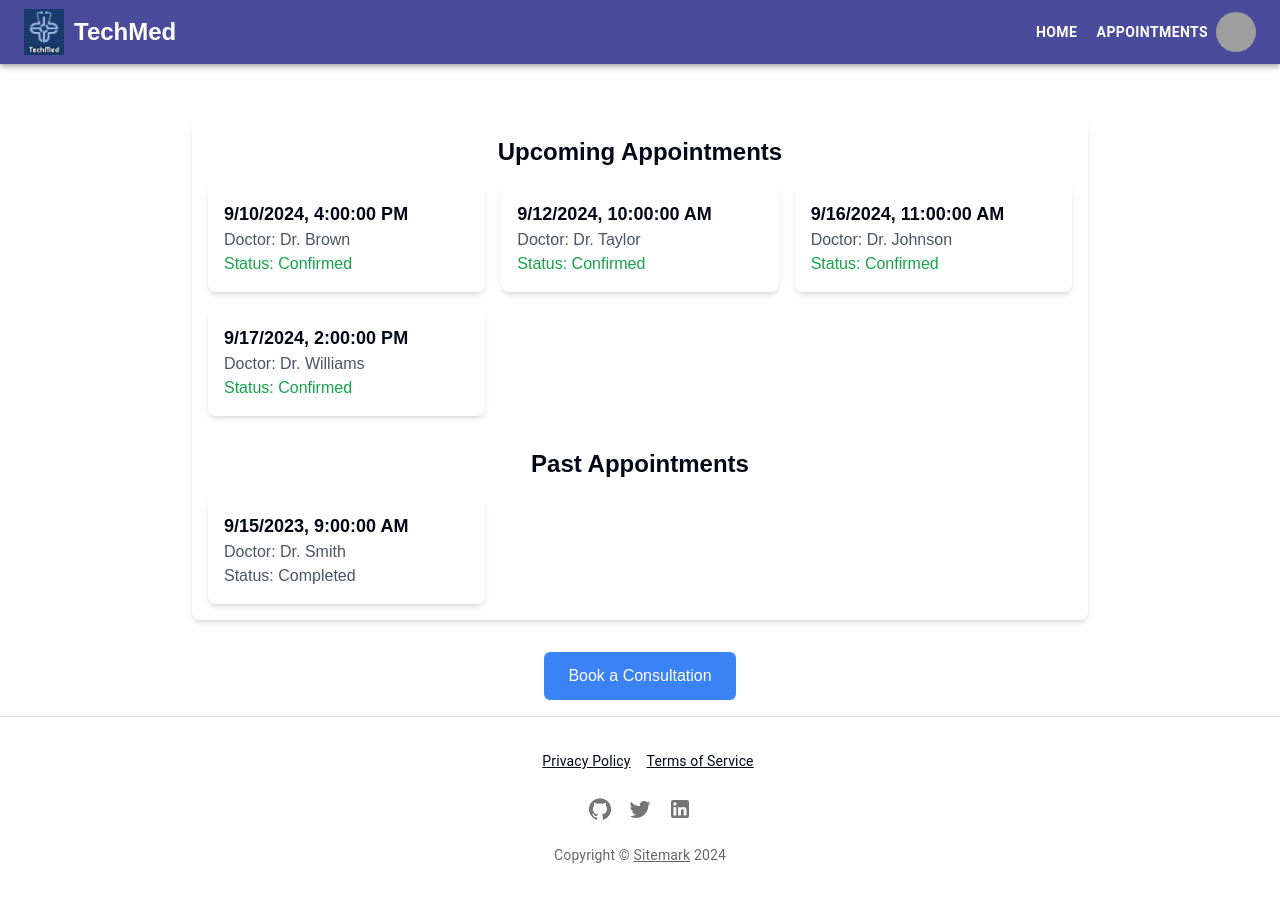
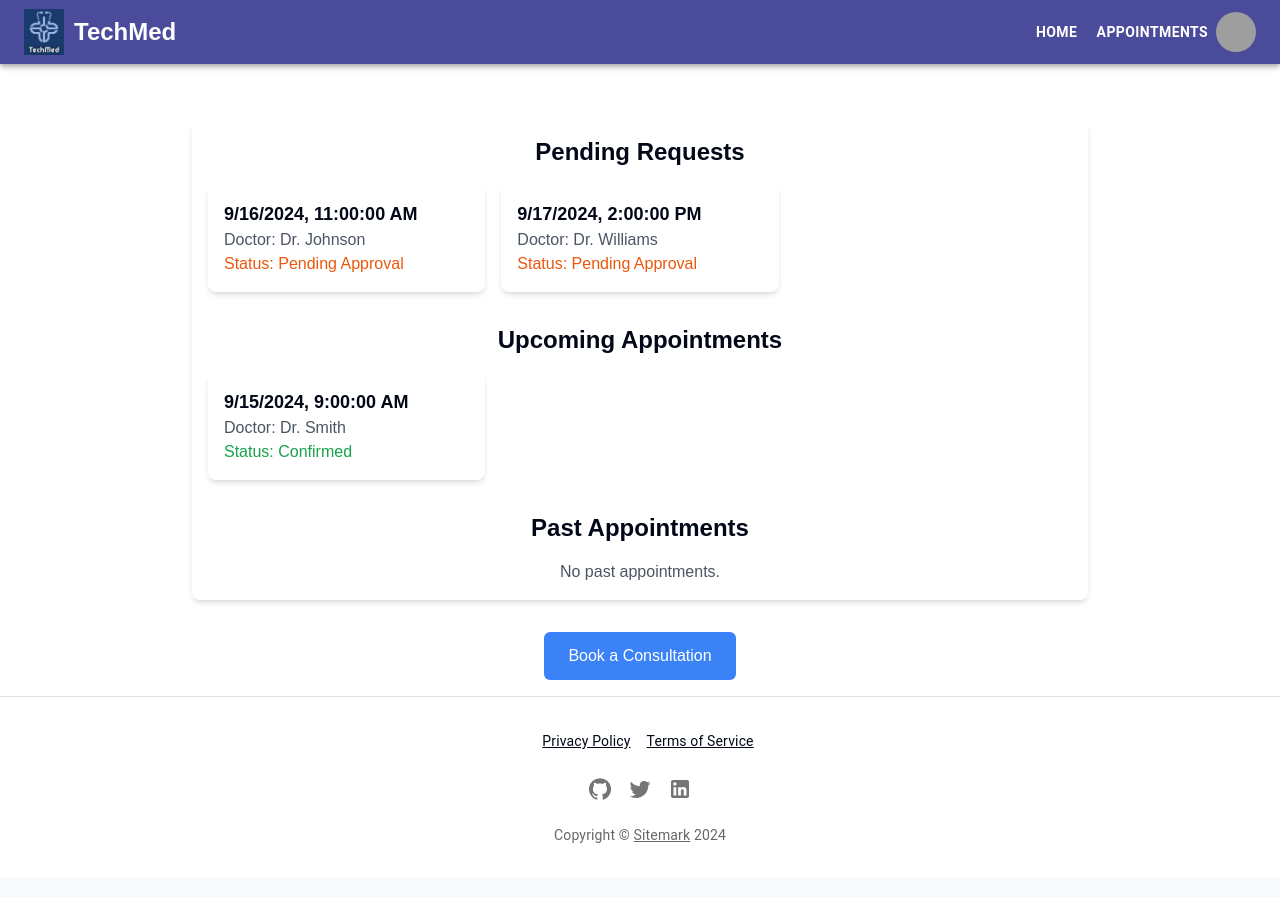
Before and after one commit to Codey001/techMed, a React (Vite) app in the folder client/: page /appointments in a window 1280 px wide. Built offline with nearby package versions, Linux system fonts and the light colour scheme; grey boxes are pictures that could not be loaded.

Commit message:
Added pending appointments section in patient view with improved card layout

```diff
--- a/client/src/components/Appointments.jsx
+++ b/client/src/components/Appointments.jsx
@@ -6,13 +6,13 @@ function AppointmentsTable() {
     const [error, setError] = useState(null);
 
     useEffect(() => {
-        //mock data
+        // Mock data with status: 'pending', 'confirmed', 'completed'
         const mockAppointments = [
-            { id: '1', dateTime: '2023-09-15T09:00:00Z', doctorName: 'Dr. Smith' },
-            { id: '2', dateTime: '2024-09-16T11:00:00Z', doctorName: 'Dr. Johnson' },
-            { id: '3', dateTime: '2024-09-17T14:00:00Z', doctorName: 'Dr. Williams' },
-            { id: '4', dateTime: '2024-09-10T16:00:00Z', doctorName: 'Dr. Brown' },
-            { id: '5', dateTime: '2024-09-12T10:00:00Z', doctorName: 'Dr. Taylor' },
+            { id: '1', dateTime: '2024-09-15T09:00:00Z', doctorName: 'Dr. Smith', status: 'confirmed' },
+            { id: '2', dateTime: '2024-09-16T11:00:00Z', doctorName: 'Dr. Johnson', status: 'pending' },
+            { id: '3', dateTime: '2024-09-17T14:00:00Z', doctorName: 'Dr. Williams', status: 'pending' },
+            { id: '4', dateTime: '2024-09-10T16:00:00Z', doctorName: 'Dr. Brown', status: 'completed' },
+            { id: '5', dateTime: '2024-09-12T10:00:00Z', doctorName: 'Dr. Taylor', status: 'completed' },
         ];
 
         const fetchAppointments = async () => {
@@ -21,7 +21,7 @@ function AppointmentsTable() {
                 // if (!response.ok) {
                 //     throw new Error('Network response was not ok');
                 // }
-                // // const data = await response.json();
+                // const data = await response.json();
                 setAppointments(mockAppointments);
             } catch (error) {
                 setError(error.message);
@@ -38,33 +38,38 @@ function AppointmentsTable() {
 
     const currentDate = new Date();
 
-    // Separate appointments into upcoming and past based on the current date
-    const upcomingAppointments = appointments.filter((appointment) => {
+    // Separate appointments into upcoming, past, and pending based on status
+    const pendingAppointments = appointments.filter(appointment => appointment.status === 'pending');
+    const upcomingAppointments = appointments.filter(appointment => {
         const appointmentDate = new Date(appointment.dateTime);
-        return appointmentDate > currentDate;
+        return appointment.status === 'confirmed' && appointmentDate > currentDate;
+    });
+    const pastAppointments = appointments.filter(appointment => {
+        const appointmentDate = new Date(appointment.dateTime);
+        return appointment.status === 'completed' && appointmentDate <= currentDate;
     });
 
-    const pastAppointments = appointments.filter((appointment) => {
-        const appointmentDate = new Date(appointment.dateTime);
-        return appointmentDate <= currentDate;
-    });
-
-    // Sort upcoming appointments in ascending order (chronological)
-    const sortedUpcomingAppointments = upcomingAppointments.slice().sort((a, b) => {
-        const dateA = new Date(a.dateTime);
-        const dateB = new Date(b.dateTime);
-        return dateA - dateB;
-    });
-
-    // Sort past appointments in descending order (reverse chronological)
-    const sortedPastAppointments = pastAppointments.slice().sort((a, b) => {
-        const dateA = new Date(a.dateTime);
-        const dateB = new Date(b.dateTime);
-        return dateB - dateA;
-    });
+    // Sort appointments by date (upcoming in ascending, past in descending order)
+    const sortedUpcomingAppointments = upcomingAppointments.slice().sort((a, b) => new Date(a.dateTime) - new Date(b.dateTime));
+    const sortedPastAppointments = pastAppointments.slice().sort((a, b) => new Date(b.dateTime) - new Date(a.dateTime));
 
     return (
         <div className="max-w-4xl mx-auto p-4 bg-white shadow-md rounded-lg mt-10">
+            <h1 className="text-2xl font-bold mb-4 text-center">Pending Requests</h1>
+            {pendingAppointments.length > 0 ? (
+                <div className="grid grid-cols-1 md:grid-cols-2 lg:grid-cols-3 gap-4 mb-8">
+                    {pendingAppointments.map(appointment => (
+                        <div key={appointment.id} className="bg-white shadow-md rounded-lg p-4">
+                            <h2 className="text-lg font-bold">{new Date(appointment.dateTime).toLocaleString()}</h2>
+                            <p className="text-gray-600">Doctor: {appointment.doctorName}</p>
+                            <p className="text-orange-600">Status: Pending Approval</p>
+                        </div>
+                    ))}
+                </div>
+            ) : (
+                <p className="text-center text-gray-600">No pending requests.</p>
+            )}
+
             <h1 className="text-2xl font-bold mb-4 text-center">Upcoming Appointments</h1>
             {sortedUpcomingAppointments.length > 0 ? (
                 <div className="grid grid-cols-1 md:grid-cols-2 lg:grid-cols-3 gap-4">
@@ -99,3 +104,105 @@ function AppointmentsTable() {
 }
 
 export default AppointmentsTable;
+
+// import { useEffect, useState } from 'react';
+
+// function AppointmentsTable() {
+//     const [appointments, setAppointments] = useState([]);
+//     const [loading, setLoading] = useState(true);
+//     const [error, setError] = useState(null);
+
+//     useEffect(() => {
+//         //mock data
+//         const mockAppointments = [
+//             { id: '1', dateTime: '2023-09-15T09:00:00Z', doctorName: 'Dr. Smith' },
+//             { id: '2', dateTime: '2024-09-16T11:00:00Z', doctorName: 'Dr. Johnson' },
+//             { id: '3', dateTime: '2024-09-17T14:00:00Z', doctorName: 'Dr. Williams' },
+//             { id: '4', dateTime: '2024-09-10T16:00:00Z', doctorName: 'Dr. Brown' },
+//             { id: '5', dateTime: '2024-09-12T10:00:00Z', doctorName: 'Dr. Taylor' },
+//         ];
+
+//         const fetchAppointments = async () => {
+//             try {
+//                 // const response = await fetch('https://example.com/api/appointments'); // Replace with your API URL
+//                 // if (!response.ok) {
+//                 //     throw new Error('Network response was not ok');
+//                 // }
+//                 // // const data = await response.json();
+//                 setAppointments(mockAppointments);
+//             } catch (error) {
+//                 setError(error.message);
+//             } finally {
+//                 setLoading(false);
+//             }
+//         };
+
+//         fetchAppointments();
+//     }, []);
+
+//     if (loading) return <p className="text-center text-gray-600">Loading...</p>;
+//     if (error) return <p className="text-center text-red-600">Error: {error}</p>;
+
+//     const currentDate = new Date();
+
+//     // Separate appointments into upcoming and past based on the current date
+//     const upcomingAppointments = appointments.filter((appointment) => {
+//         const appointmentDate = new Date(appointment.dateTime);
+//         return appointmentDate > currentDate;
+//     });
+
+//     const pastAppointments = appointments.filter((appointment) => {
+//         const appointmentDate = new Date(appointment.dateTime);
+//         return appointmentDate <= currentDate;
+//     });
+
+//     // Sort upcoming appointments in ascending order (chronological)
+//     const sortedUpcomingAppointments = upcomingAppointments.slice().sort((a, b) => {
+//         const dateA = new Date(a.dateTime);
+//         const dateB = new Date(b.dateTime);
+//         return dateA - dateB;
+//     });
+
+//     // Sort past appointments in descending order (reverse chronological)
+//     const sortedPastAppointments = pastAppointments.slice().sort((a, b) => {
+//         const dateA = new Date(a.dateTime);
+//         const dateB = new Date(b.dateTime);
+//         return dateB - dateA;
+//     });
+
+//     return (
+//         <div className="max-w-4xl mx-auto p-4 bg-white shadow-md rounded-lg mt-10">
+//             <h1 className="text-2xl font-bold mb-4 text-center">Upcoming Appointments</h1>
+//             {sortedUpcomingAppointments.length > 0 ? (
+//                 <div className="grid grid-cols-1 md:grid-cols-2 lg:grid-cols-3 gap-4">
+//                     {sortedUpcomingAppointments.map(appointment => (
+//                         <div key={appointment.id} className="bg-white shadow-md rounded-lg p-4">
+//                             <h2 className="text-lg font-bold">{new Date(appointment.dateTime).toLocaleString()}</h2>
+//                             <p className="text-gray-600">Doctor: {appointment.doctorName}</p>
+//                             <p className="text-green-600">Status: Confirmed</p>
+//                         </div>
+//                     ))}
+//                 </div>
+//             ) : (
+//                 <p className="text-center text-gray-600">No upcoming appointments.</p>
+//             )}
+
+//             <h1 className="text-2xl font-bold mt-8 mb-4 text-center">Past Appointments</h1>
+//             {sortedPastAppointments.length > 0 ? (
+//                 <div className="grid grid-cols-1 md:grid-cols-2 lg:grid-cols-3 gap-4">
+//                     {sortedPastAppointments.map(appointment => (
+//                         <div key={appointment.id} className="bg-white shadow-md rounded-lg p-4">
+//                             <h2 className="text-lg font-bold">{new Date(appointment.dateTime).toLocaleString()}</h2>
+//                             <p className="text-gray-600">Doctor: {appointment.doctorName}</p>
+//                             <p className="text-gray-600">Status: Completed</p>
+//                         </div>
+//                     ))}
+//                 </div>
+//             ) : (
+//                 <p className="text-center text-gray-600">No past appointments.</p>
+//             )}
+//         </div>
+//     );
+// }
+
+// export default AppointmentsTable;
```
